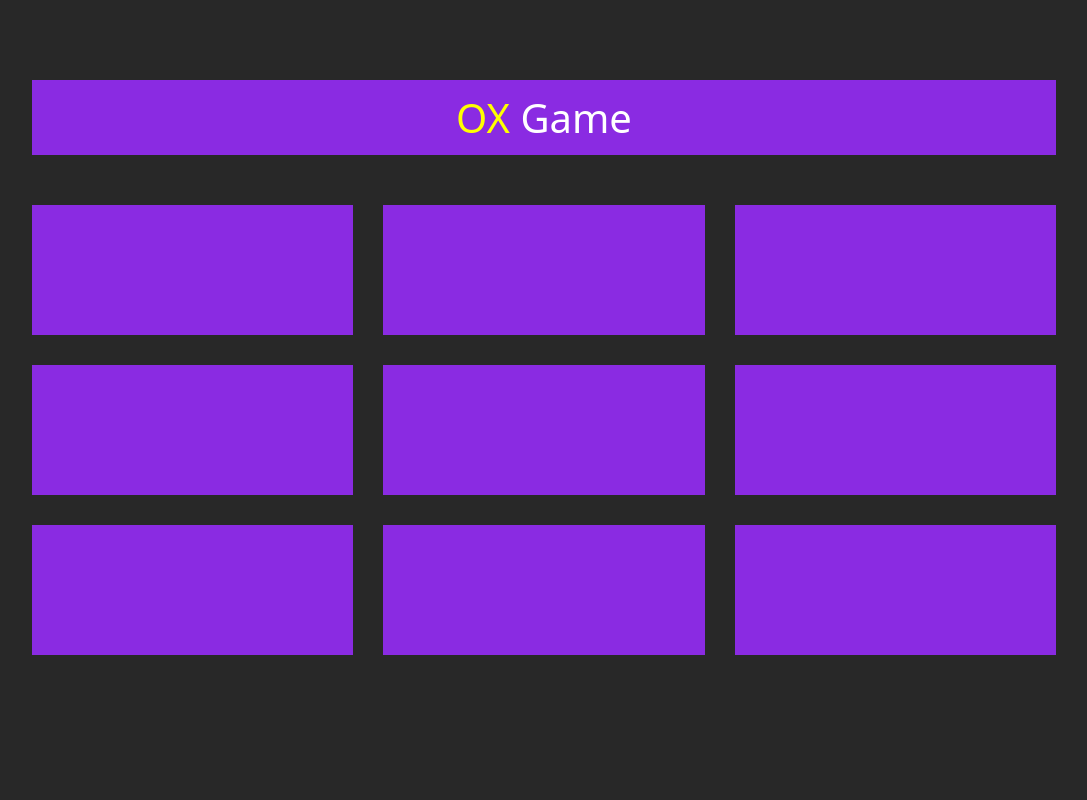
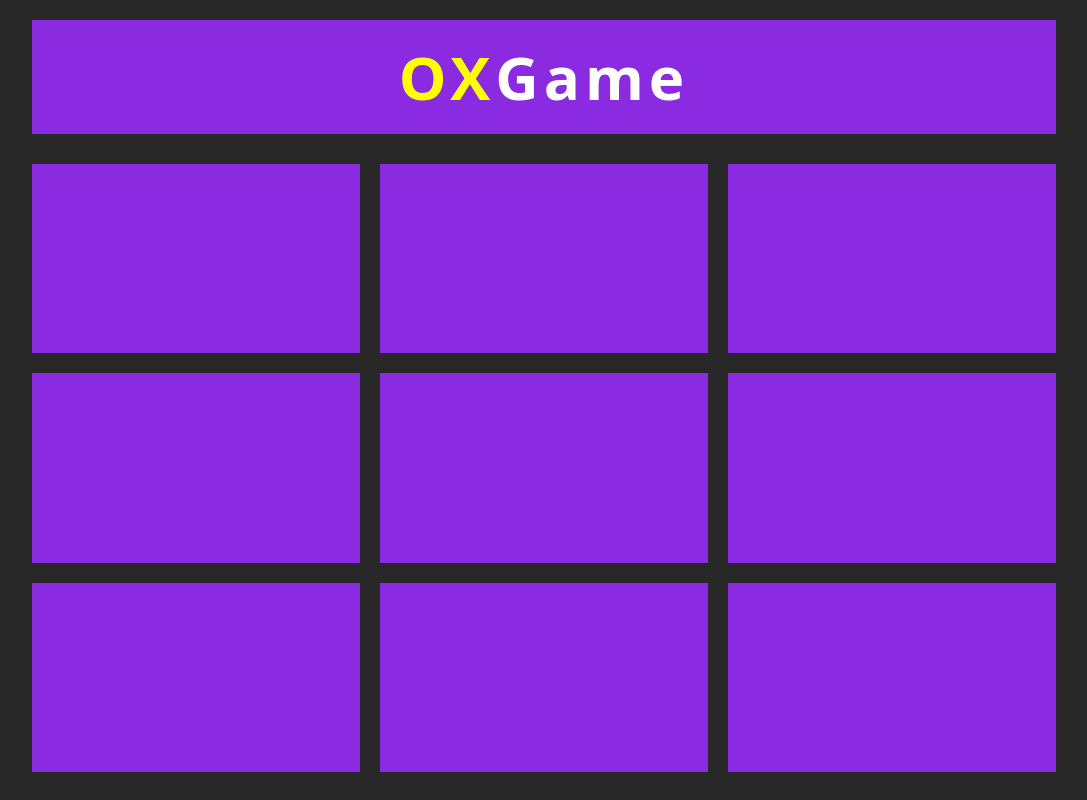
Before and after one commit to amrbahnas/XOgame, a plain HTML site: page index.html in a window 1280 px wide. Shown: the whole page, without its empty margins (96-1183 px from the left). Drawn offline with Linux system fonts and the light colour scheme.

Commit message:
Update style.css

```diff
--- a/style.css
+++ b/style.css
@@ -18,15 +18,22 @@ body {
     text-align: center;
     color: white;
     font-family: system-ui;
-    height: 80%;
+    height: 100%;
+    padding: 20px 0;
 }
 
 .title {
+    height: 15%;
     background-color: blueviolet;
-    font-size: 40px;
-    margin-bottom: 50px;
+    font-size: 60px;
+    font-weight: bold;
+    letter-spacing: 5px;
+    margin-bottom: 30px;
     padding: 10px;
     text-transform: capitalize;
+    display: flex;
+    align-items: center;
+    justify-content: center;
 }
 
 span {
@@ -34,15 +41,16 @@ span {
 }
 
 .controls {
+    height: 80%;
     display: grid;
     grid-template-columns: 1fr 1fr 1fr;
-    gap: 30px;
+    gap: 20px;
 }
 
 .square {
     background-color: blueviolet;
     flex-basis: 30%;
-    height: 130px;
+    /* height: 130px; */
     font-size: 0PX;
     display: flex;
     align-items: center;
```
